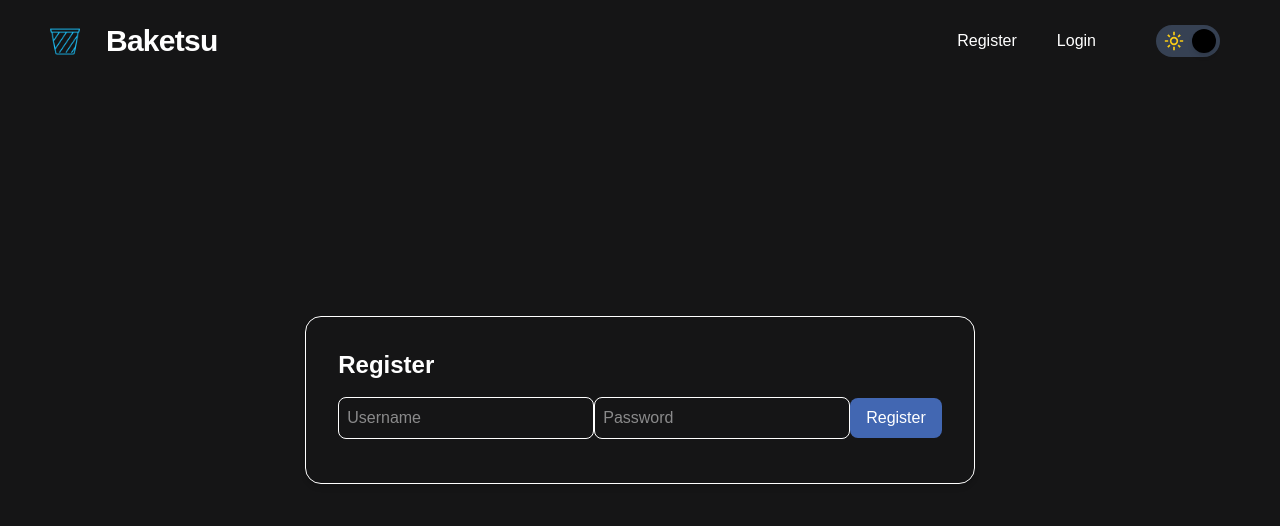
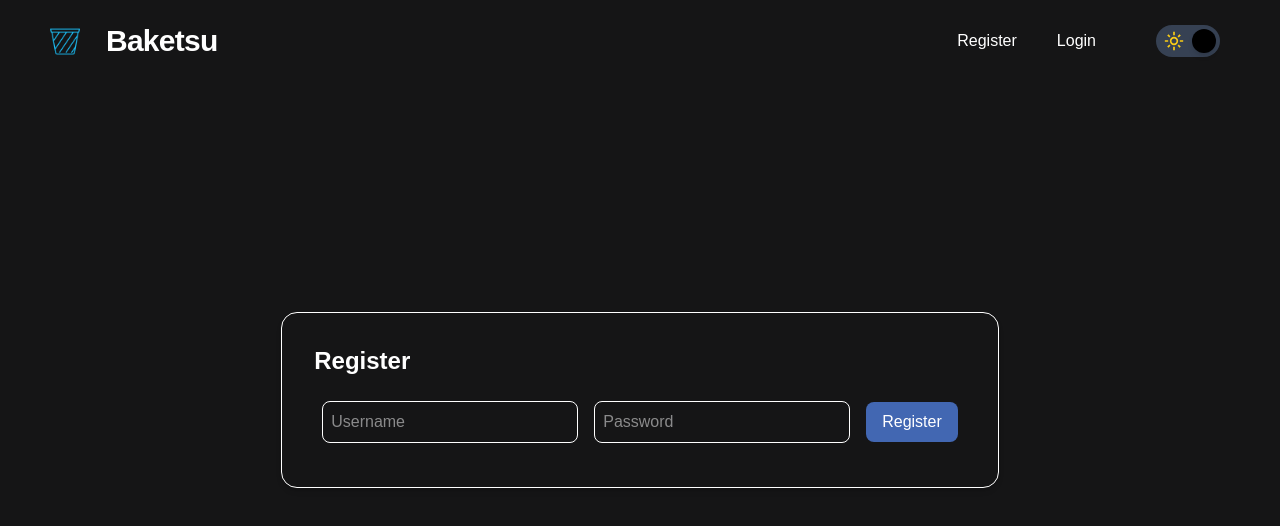
Before and after one commit to Yongancao/Baketsu-CIS-4398-Project, a Next.js app in the folder frontend/: page /register in a window 1280 px wide. Shown: the top 526 px of the page. Built offline with nearby package versions, Linux system fonts and the light colour scheme.

Commit message:
slight register and login page improvments with margins

```diff
--- a/frontend/src/app/login/page.tsx
+++ b/frontend/src/app/login/page.tsx
@@ -53,7 +53,7 @@ export default function LoginPage() {
           value={username}
           onChange={(e) => setUsername(e.target.value)}
           placeholder="Username"
-          className="border p-2 w-64 mb-3 rounded-lg"
+          className="border p-2 m-2 w-64 mb-3 rounded-lg"
         />
 
         <input
@@ -61,13 +61,13 @@ export default function LoginPage() {
           value={password}
           onChange={(e) => setPassword(e.target.value)}
           placeholder="Password"
-          className="border p-2 w-64 mb-3 rounded-lg"
+          className="border p-2 m-2 w-64 mb-3 rounded-lg"
         />
 
         <button
           type="submit"
           disabled={loading}
-          className="bg-[#4267B2] text-white px-4 py-2 rounded-lg hover:bg-gray-800 disabled:opacity-60"
+          className="bg-[#4267B2] text-white px-4 py-2 m-2 rounded-lg hover:bg-gray-800 disabled:opacity-60"
         >
           {loading ? "Logging in..." : "Login"}
         </button>
--- a/frontend/src/app/register/page.tsx
+++ b/frontend/src/app/register/page.tsx
@@ -46,7 +46,7 @@ export default function RegisterPage() {
           value={username}
           onChange={(e) => setUsername(e.target.value)}
           placeholder="Username"
-          className="border p-2 w-64 mb-3 rounded-lg"
+          className="border p-2 m-2 w-64 mb-3 rounded-lg"
         />
 
         <input
@@ -54,12 +54,12 @@ export default function RegisterPage() {
           value={password}
           onChange={(e) => setPassword(e.target.value)}
           placeholder="Password"
-          className="border p-2 w-64 mb-3 rounded-lg"
+          className="border p-2 m-2 w-64 mb-3 rounded-lg"
         />
 
         <button
           type="submit"
-          className="bg-[#4267B2] text-white px-4 py-2 rounded-lg hover:bg-gray-800"
+          className="bg-[#4267B2] text-white px-4 py-2 m-2 rounded-lg hover:bg-gray-800"
         >
           Register
         </button>
```
